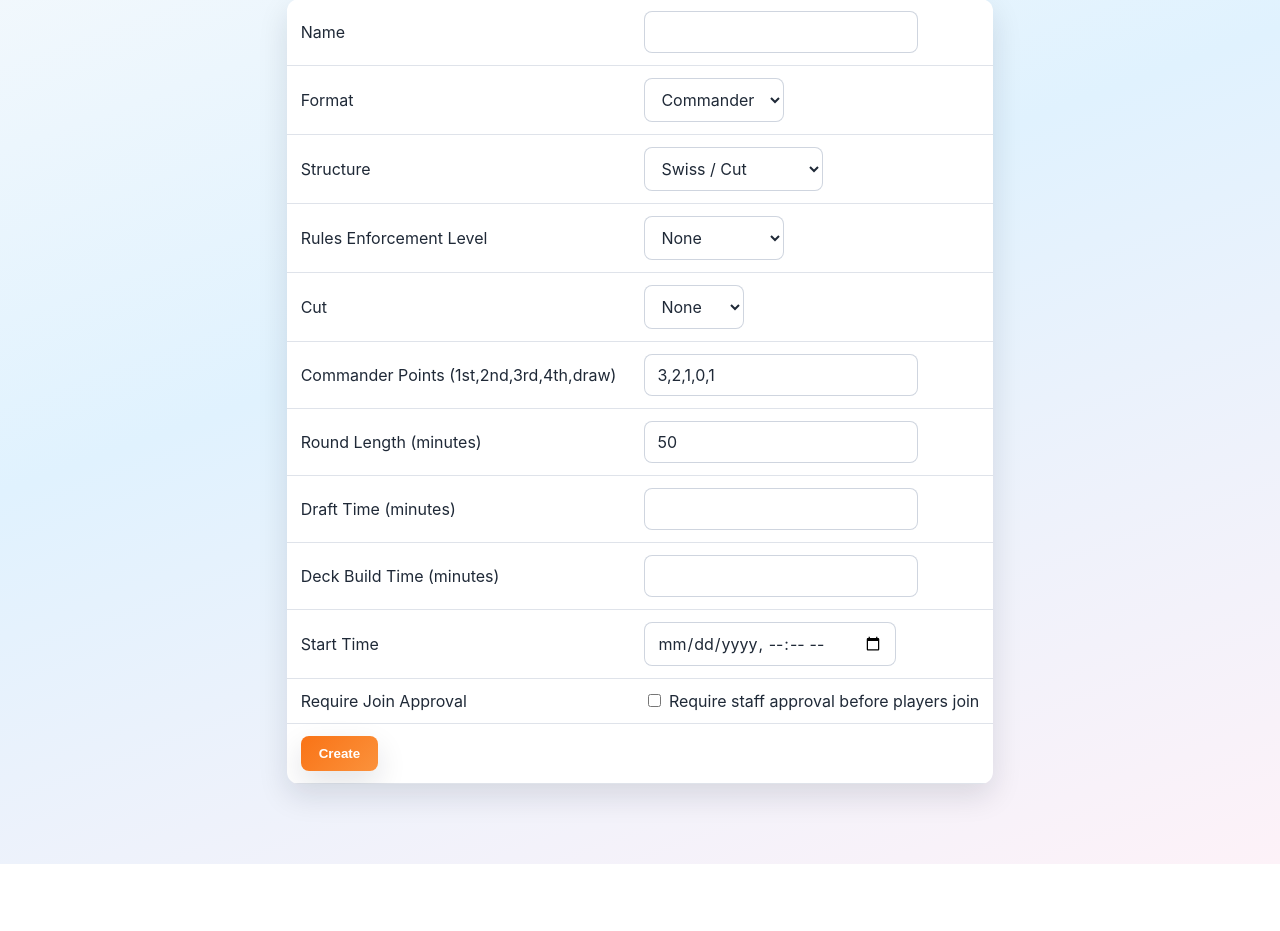
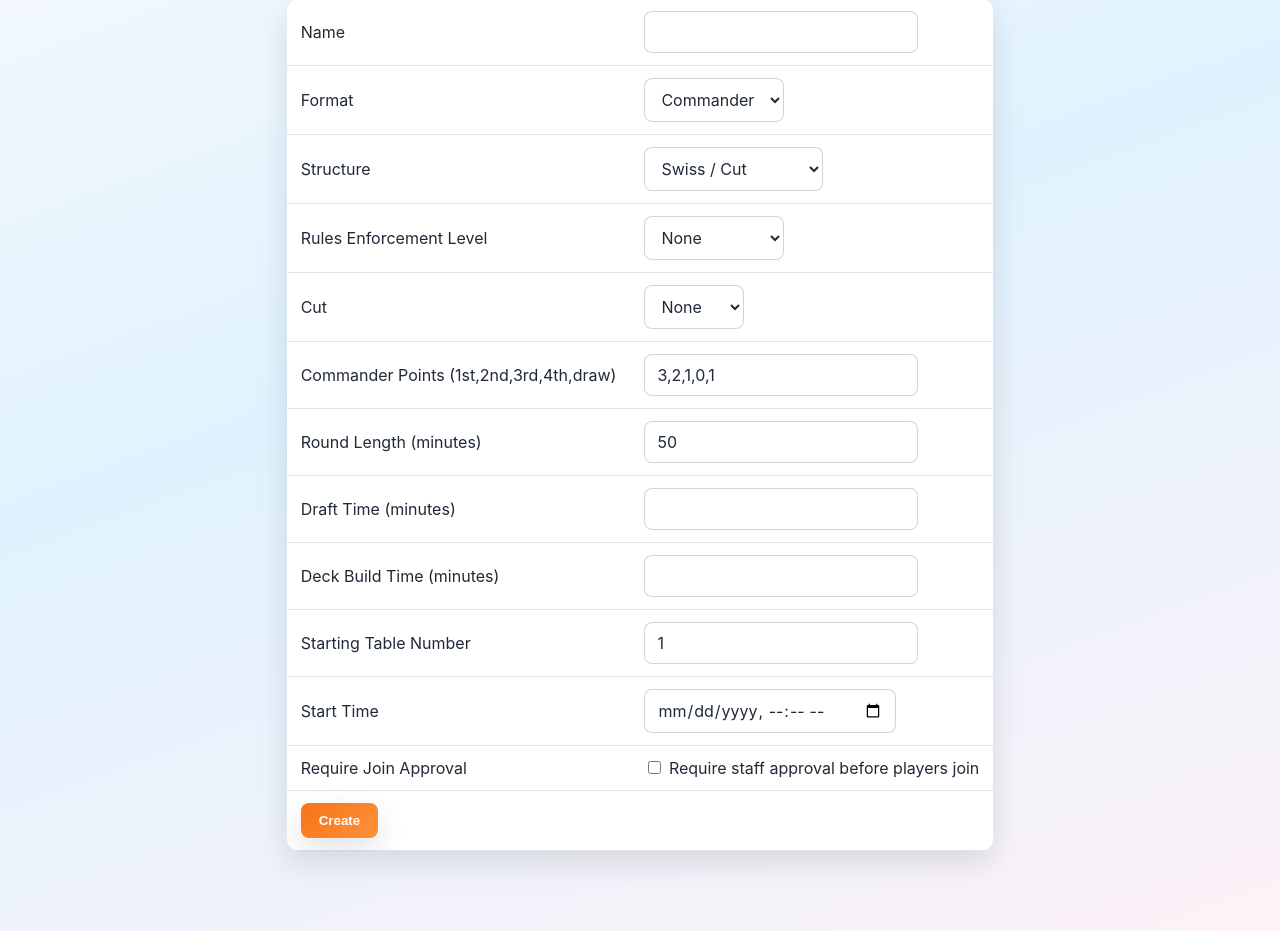
Before and after one commit to orwiad10/walter, a Flask app: page /admin/tournaments/new in a window 1280 px wide. Shown: the part 192-1123 px from the top of the page. Before the commit the page ends 1056 px from the top, so only its background shows below. Run offline with Flask 3, Linux system fonts and the light colour scheme; a user stored in the database is signed in; tables that the repository leaves empty hold one stand-in row (values such as "Sample post").

Commit message:
Add table allocation controls and deck sorting enhancements

```diff
--- a/app/app.py
+++ b/app/app.py
@@ -20,6 +20,7 @@ from flask_login import (
     current_user,
 )
 from datetime import datetime, timedelta
+import math
 import os
 import random
 import click
@@ -82,6 +83,21 @@ def create_app():
     app.config['SQLALCHEMY_TRACK_MODIFICATIONS'] = False
     app.config['SECRET_KEY'] = os.environ.get('FLASK_SECRET', 'dev-secret-change-me')
 
+    last_table_env = os.environ.get('MTG_LAST_TABLE_NUMBER', '').strip()
+    if last_table_env:
+        try:
+            app.config['LAST_TABLE_NUMBER'] = int(last_table_env)
+        except ValueError:
+            app.logger.warning('Invalid MTG_LAST_TABLE_NUMBER value %r; ignoring.', last_table_env)
+            app.config['LAST_TABLE_NUMBER'] = None
+    else:
+        app.config['LAST_TABLE_NUMBER'] = None
+
+    try:
+        card_db.ensure_card_database(card_db_path, source_url=app.config['CARD_DB_URL'])
+    except Exception as exc:  # pragma: no cover - startup fetch errors are logged
+        app.logger.warning('Unable to prepare card database: %s', exc)
+
     seed_env = os.environ.get('PASSWORD_SEED')
     if seed_env is None:
         seed_bytes = os.urandom(32)
@@ -122,6 +138,10 @@ def create_app():
                 db.session.execute(text('ALTER TABLE tournament ADD COLUMN join_requires_approval BOOLEAN DEFAULT 0'))
                 db.session.execute(text('UPDATE tournament SET join_requires_approval=0 WHERE join_requires_approval IS NULL'))
                 db.session.commit()
+            if 'start_table_number' not in columns:
+                db.session.execute(text('ALTER TABLE tournament ADD COLUMN start_table_number INTEGER DEFAULT 1'))
+                db.session.execute(text('UPDATE tournament SET start_table_number=1 WHERE start_table_number IS NULL'))
+                db.session.commit()
         if 'user' in inspector.get_table_names():
             columns = [c['name'] for c in inspector.get_columns('user')]
             if 'break_end' not in columns:
@@ -203,6 +223,71 @@ def create_app():
         all_permission_keys,
     )
     from .pairing import swiss_pair_round, recommended_rounds, compute_standings, player_points
+
+    TYPE_SORT_ORDER = [
+        'Creature',
+        'Planeswalker',
+        'Battle',
+        'Instant',
+        'Sorcery',
+        'Artifact',
+        'Enchantment',
+        'Land',
+        'Tribal',
+    ]
+    TYPE_SORT_INDEX = {name: idx for idx, name in enumerate(TYPE_SORT_ORDER)}
+
+    def _tournament_group_size(tournament):
+        fmt = (tournament.format or '').lower()
+        return 4 if fmt == 'commander' else 2
+
+    def _active_player_count(tournament):
+        return sum(1 for p in getattr(tournament, 'players', []) if not getattr(p, 'dropped', False))
+
+    def compute_table_allocation(tournament, start_number=None):
+        start = start_number if start_number is not None else (tournament.start_table_number or 1)
+        player_count = _active_player_count(tournament)
+        group_size = _tournament_group_size(tournament)
+        tables_needed = math.ceil(player_count / group_size) if player_count else 0
+        end = start + tables_needed - 1 if tables_needed else start - 1
+        return start, end, tables_needed, player_count
+
+    def _format_table_range(start, end, tables_needed):
+        if tables_needed <= 0:
+            return str(start)
+        if start == end:
+            return str(start)
+        return f"{start}-{end}"
+
+    def validate_table_assignment(tournament, start_number=None):
+        errors = []
+        start, end, tables_needed, player_count = compute_table_allocation(tournament, start_number=start_number)
+        last_table = app.config.get('LAST_TABLE_NUMBER') or None
+        if start < 1:
+            errors.append('Starting table number must be at least 1.')
+        if last_table is not None:
+            if start > last_table:
+                errors.append(f'Starting table number must be at most {last_table}.')
+            if tables_needed and end > last_table:
+                errors.append(
+                    f'Tournament requires tables up to {end}, exceeding the venue limit of {last_table}.'
+                )
+        if tables_needed:
+            query = db.session.query(Tournament)
+            if getattr(tournament, 'id', None):
+                query = query.filter(Tournament.id != tournament.id)
+            for other in query.all():
+                other_start, other_end, other_tables, _ = compute_table_allocation(other)
+                if other_tables == 0:
+                    continue
+                if not (end < other_start or start > other_end):
+                    errors.append(
+                        f'Table range {_format_table_range(start, end, tables_needed)} overlaps with '
+                        f'tournament "{other.name}" '
+                        f'({_format_table_range(other_start, other_end, other_tables)}).'
+                    )
+                    break
+        return errors, start, end, tables_needed, player_count
 
     @login_manager.user_loader
     def load_user(user_id):
@@ -1273,6 +1358,12 @@ def create_app():
             if fmt != 'Draft':
                 is_cube = False
             join_requires_approval = request.form.get('join_requires_approval') == '1'
+            start_table_raw = (request.form.get('start_table_number') or '1').strip()
+            try:
+                start_table_number = int(start_table_raw)
+            except ValueError:
+                flash('Starting table number must be a whole number.', 'error')
+                return render_template('admin/new_tournament.html')
             t = Tournament(name=name, format=fmt, cut=cut, structure=structure,
                            commander_points=commander_points,
                            round_length=round_length,
@@ -1281,7 +1372,13 @@ def create_app():
                            start_time=start_time,
                             rules_enforcement_level=rel,
                            is_cube=is_cube,
-                           join_requires_approval=join_requires_approval)
+                           join_requires_approval=join_requires_approval,
+                           start_table_number=start_table_number)
+            errors, _, _, _, _ = validate_table_assignment(t, start_number=start_table_number)
+            if errors:
+                for message in errors:
+                    flash(message, 'error')
+                return render_template('admin/new_tournament.html')
             try:
                 db.session.add(t)
                 # warn on overlapping schedule
@@ -1311,26 +1408,57 @@ def create_app():
         require_permission('tournaments.manage')
         t = db.session.get(Tournament, tid)
         if request.method == 'POST':
-            t.name = request.form['name'].strip()
-            t.format = request.form['format']
-            t.structure = request.form.get('structure', 'swiss')
-            t.cut = request.form.get('cut', 'none') if t.structure == 'swiss' else 'none'
-            t.commander_points = request.form.get('commander_points', '3,2,1,0,1')
-            t.round_length = int(request.form.get('round_length', 50))
+            new_name = request.form['name'].strip()
+            new_format = request.form['format']
+            new_structure = request.form.get('structure', 'swiss')
+            new_cut = request.form.get('cut', 'none') if new_structure == 'swiss' else 'none'
+            commander_points = request.form.get('commander_points', '3,2,1,0,1')
+            round_length = int(request.form.get('round_length', 50))
             draft_time = request.form.get('draft_time')
             deck_build_time = request.form.get('deck_build_time')
             start_time_str = request.form.get('start_time')
-            t.start_time = parse_datetime_local(start_time_str)
-            if start_time_str and t.start_time is None:
+            start_time = parse_datetime_local(start_time_str)
+            if start_time_str and start_time is None:
                 flash('Invalid start time format.', 'error')
                 return render_template('admin/edit_tournament.html', t=t)
+            rel = request.form.get('rules_enforcement_level', 'None') or 'None'
+            is_cube = request.form.get('is_cube') == '1'
+            join_requires_approval = request.form.get('join_requires_approval') == '1'
+            start_table_raw = (request.form.get('start_table_number') or str(t.start_table_number or 1)).strip()
+            try:
+                start_table_number = int(start_table_raw)
+            except ValueError:
+                flash('Starting table number must be a whole number.', 'error')
+                return render_template('admin/edit_tournament.html', t=t)
+
+            class _Preview:
+                pass
+
+            preview = _Preview()
+            preview.id = t.id
+            preview.format = new_format
+            preview.start_table_number = start_table_number
+            preview.players = t.players
+            preview.name = new_name or t.name
+            errors, _, _, _, _ = validate_table_assignment(preview, start_number=start_table_number)
+            if errors:
+                for message in errors:
+                    flash(message, 'error')
+                return render_template('admin/edit_tournament.html', t=t)
+
+            t.name = new_name
+            t.format = new_format
+            t.structure = new_structure
+            t.cut = new_cut
+            t.commander_points = commander_points
+            t.round_length = round_length
+            t.start_time = start_time
             t.draft_time = int(draft_time) if draft_time else None
             t.deck_build_time = int(deck_build_time) if deck_build_time else None
-            rel = request.form.get('rules_enforcement_level', 'None') or 'None'
-            is_cube = request.form.get('is_cube') == '1'
             t.rules_enforcement_level = rel
             t.is_cube = is_cube if t.format == 'Draft' else False
-            t.join_requires_approval = request.form.get('join_requires_approval') == '1'
+            t.join_requires_approval = join_requires_approval
+            t.start_table_number = start_table_number
             db.session.commit()
             flash('Tournament updated.', 'success')
             log_site('edit_tournament', 'success', t.name)
@@ -1703,12 +1831,42 @@ def create_app():
             or current_user.id == player.user_id
         ):
             abort(403)
+        sort_mode = request.args.get('sort', 'name')
         deck = player.deck
+        main_cards = deck.mainboard_cards() if deck else []
+        side_cards = deck.sideboard_cards() if deck else []
+        metadata = {}
+        if deck:
+            try:
+                db_path = ensure_card_database_ready()
+            except Exception:
+                db_path = None
+            if db_path:
+                names = [card.get('name') for card in main_cards + side_cards if card.get('name')]
+                if names:
+                    metadata = card_db.get_card_metadata(db_path, names)
+
+        def _sort_key(card):
+            name = card.get('name', '')
+            if sort_mode == 'type':
+                info = metadata.get(name, {})
+                primary = info.get('primary_type') or ''
+                order = TYPE_SORT_INDEX.get(primary, len(TYPE_SORT_ORDER))
+                return (order, primary.lower(), name.lower())
+            return (name.lower(),)
+
+        if sort_mode in ('name', 'type'):
+            main_cards = sorted(main_cards, key=_sort_key)
+            side_cards = sorted(side_cards, key=_sort_key)
         return render_template(
             'tournament/player_deck.html',
             t=t,
             player=player,
             deck=deck,
+            main_cards=main_cards,
+            side_cards=side_cards,
+            sort_mode=sort_mode,
+            card_metadata=metadata,
         )
 
     @app.route('/t/<int:tid>/deck/search')
@@ -2245,7 +2403,12 @@ def create_app():
             flash('Previous round not completed.', 'error')
             return redirect(url_for('view_tournament', tid=tid))
         current_rounds = prev_round.number if prev_round else 0
-        player_count = db.session.query(TournamentPlayer).filter_by(tournament_id=tid, dropped=False).count()
+        active_players = (
+            db.session.query(TournamentPlayer)
+            .filter_by(tournament_id=tid, dropped=False)
+            .all()
+        )
+        player_count = len(active_players)
         if player_count == 0:
             flash('No players registered.', 'error')
             return redirect(url_for('view_tournament', tid=tid))
@@ -2254,6 +2417,21 @@ def create_app():
             round_limit = 0
         if current_rounds < round_limit:
             next_round_num = current_rounds + 1
+            if (
+                next_round_num == 1
+                and t.rules_enforcement_level in ('Competitive', 'Professional')
+            ):
+                missing = [p for p in active_players if not (p.deck and p.deck.is_submitted)]
+                if missing:
+                    names = ', '.join(p.user.name for p in missing if getattr(p, 'user', None))
+                    message = (
+                        'All players must submit a deck list before pairing round one '
+                        'at Competitive or Professional REL.'
+                    )
+                    if names:
+                        message += f' Missing deck lists: {names}.'
+                    flash(message, 'error')
+                    return redirect(url_for('view_tournament', tid=tid))
             r = Round(tournament_id=tid, number=next_round_num)
             db.session.add(r)
             db.session.commit()
@@ -2265,12 +2443,12 @@ def create_app():
         next_round_num = current_rounds + 1
         if t.structure == 'single_elim':
             if current_rounds == 0:
-                players = db.session.query(TournamentPlayer).filter_by(tournament_id=tid, dropped=False).all()
+                players = list(active_players)
                 random.shuffle(players)
                 r = Round(tournament_id=tid, number=next_round_num)
                 db.session.add(r)
                 db.session.commit()
-                table = 1
+                table = t.start_table_number or 1
                 for i in range(0, len(players), 2):
                     p1 = players[i]
                     p2 = players[i+1] if i+1 < len(players) else None
@@ -2300,7 +2478,7 @@ def create_app():
             r = Round(tournament_id=tid, number=next_round_num)
             db.session.add(r)
             db.session.commit()
-            table = 1
+            table = t.start_table_number or 1
             for i in range(0, len(winners), 2):
                 p1 = winners[i]
                 p2 = winners[i+1]
@@ -2325,7 +2503,7 @@ def create_app():
                 r = Round(tournament_id=tid, number=next_round_num)
                 db.session.add(r)
                 db.session.commit()
-                table = 1
+                table = t.start_table_number or 1
                 if t.format.lower() == 'commander':
                     group_size = 4
                     i = 0
@@ -2382,7 +2560,7 @@ def create_app():
             r = Round(tournament_id=tid, number=next_round_num)
             db.session.add(r)
             db.session.commit()
-            table = 1
+            table = t.start_table_number or 1
             if t.format.lower() == 'commander':
                 group_size = 4
                 i = 0
--- a/app/models.py
+++ b/app/models.py
@@ -211,6 +211,7 @@ class Tournament(db.Model):
     rules_enforcement_level = db.Column(db.String(20), default='None')
     is_cube = db.Column(db.Boolean, default=False)
     rounds_override = db.Column(db.Integer, nullable=True)
+    start_table_number = db.Column(db.Integer, default=1)
     created_at = db.Column(db.DateTime, default=datetime.utcnow)
     # Comma separated points for Commander: first, second, third, fourth, draw
     commander_points = db.Column(db.String(50), default='3,2,1,0,1')
--- a/app/pairing.py
+++ b/app/pairing.py
@@ -76,7 +76,7 @@ def swiss_pair_round(t: Tournament, r: Round, session):
     group_size = 4 if t.format.lower() == 'commander' else 2
     if r.number == 1:
         random.shuffle(players)
-        table = 1
+        table = t.start_table_number or 1
         created = []
         i = 0
         while i < len(players):
@@ -102,7 +102,7 @@ def swiss_pair_round(t: Tournament, r: Round, session):
             -rank[tp.id][0], -rank[tp.id][1], -rank[tp.id][2], -rank[tp.id][3], rank[tp.id][4]
         )
     )
-    table = 1
+    table = t.start_table_number or 1
     created = []
     i = 0
     while i < len(players):
--- a/app/templates/admin/edit_tournament.html
+++ b/app/templates/admin/edit_tournament.html
@@ -73,6 +73,10 @@
         <td><input type="number" name="deck_build_time" value="{{ t.deck_build_time or '' }}"></td>
       </tr>
       <tr>
+        <td>Starting Table Number</td>
+        <td><input type="number" name="start_table_number" min="1" value="{{ request.form.get('start_table_number', t.start_table_number or 1) }}"></td>
+      </tr>
+      <tr>
         <td>Start Time</td>
         <td><input type="datetime-local" name="start_time" value="{{ t.start_time.strftime('%Y-%m-%dT%H:%M') if t.start_time else '' }}"></td>
       </tr>
--- a/app/templates/admin/new_tournament.html
+++ b/app/templates/admin/new_tournament.html
@@ -74,6 +74,10 @@
         <td><input type="number" name="deck_build_time"></td>
       </tr>
       <tr>
+        <td>Starting Table Number</td>
+        <td><input type="number" name="start_table_number" min="1" value="{{ request.form.get('start_table_number', 1) }}"></td>
+      </tr>
+      <tr>
         <td>Start Time</td>
         <td><input type="datetime-local" name="start_time"></td>
       </tr>
--- a/config.yaml
+++ b/config.yaml
@@ -7,3 +7,4 @@ password_seed: dev-password-seed-change-me
 #flask_ip: 10.147.17.136
 flask_ip: 192.168.1.85
 flask_port: 5000
+last_table_number: 200
```
Also changed, not shown: app/card_db.py (+37 -5 lines), app/templates/tournament/player_deck.html (+13 -4 lines), 1 other file.
